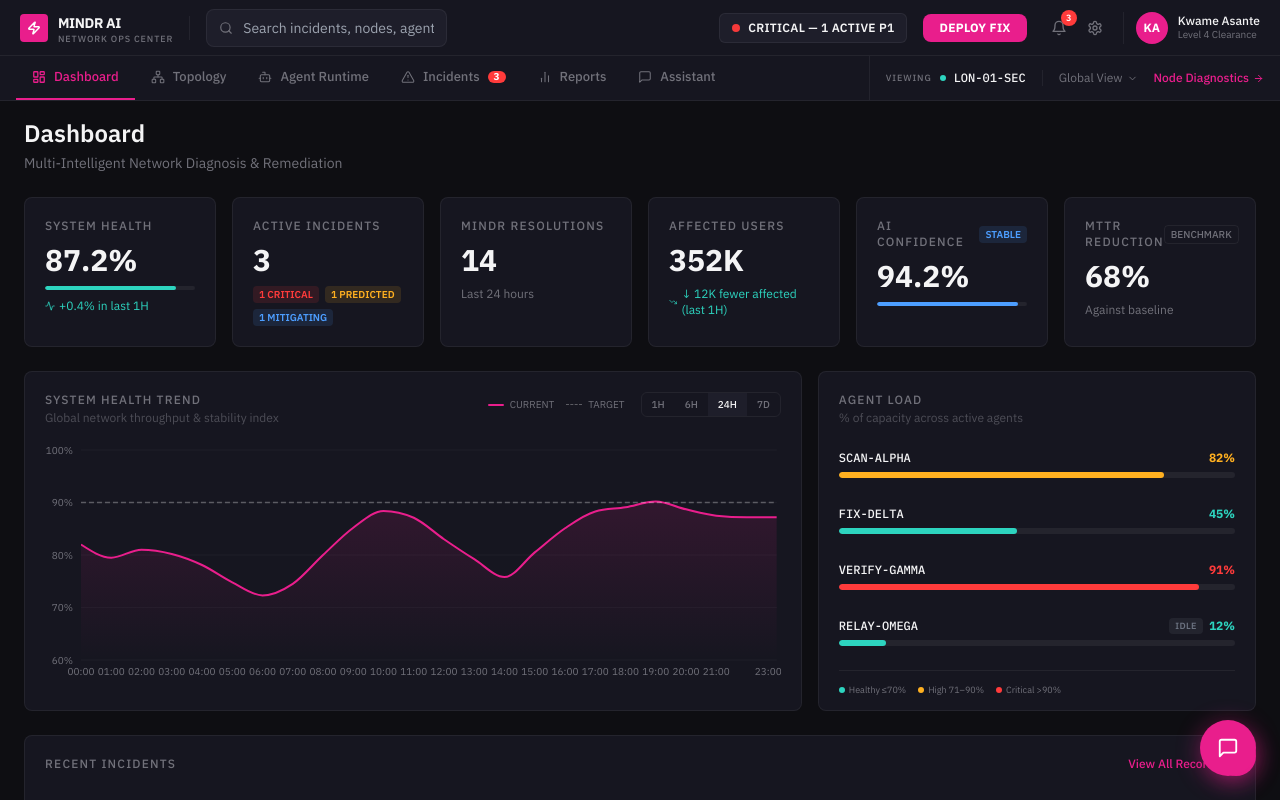
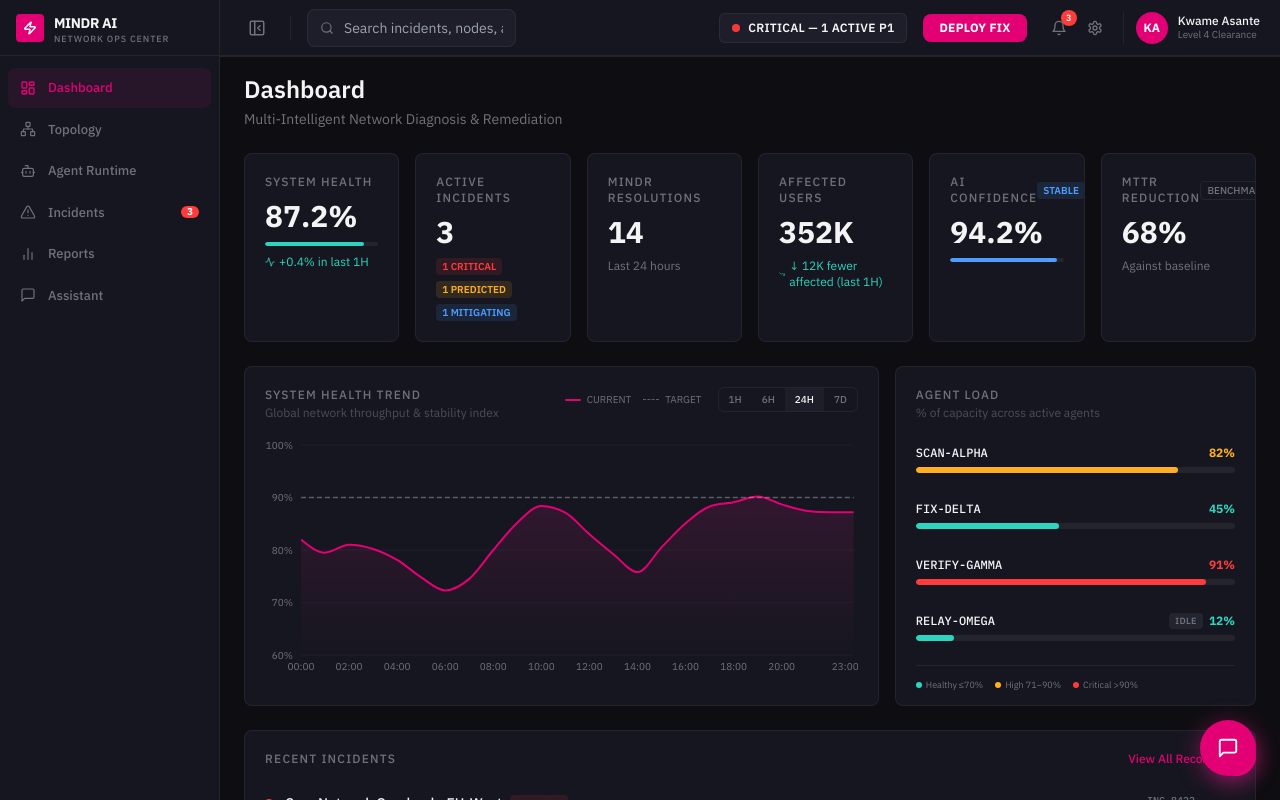
Before and after one commit to fiifisapp4245/mindr_react, a React (Vite) app: page /dashboard in a window 1280 px wide. Built offline with nearby package versions, Linux system fonts and the light colour scheme.

Commit message:
Changes: top navigation to sidebar navigation

```diff
--- a/src/components/layout/AppLayout.tsx
+++ b/src/components/layout/AppLayout.tsx
@@ -1,11 +1,21 @@
+import { useState } from "react";
 import { Outlet } from "react-router-dom";
 import { TopBar } from "./TopBar";
+import { Sidebar } from "./Sidebar";
 import { ChatBubble } from "../shared/ChatBubble";
 
 export function AppLayout() {
+  const [sidebarCollapsed, setSidebarCollapsed] = useState(false);
+
   return (
-    <div className="h-screen flex flex-col overflow-hidden" style={{ backgroundColor: "var(--color-bg-base)" }}>
-      <TopBar status="critical" />
+    <div className="h-screen flex overflow-hidden" style={{ backgroundColor: "var(--color-bg-base)" }}>
+      <Sidebar collapsed={sidebarCollapsed} />
+      <div className="flex-1 flex flex-col min-w-0">
+        <TopBar
+          status="critical"
+          sidebarCollapsed={sidebarCollapsed}
+          onToggleSidebar={() => setSidebarCollapsed((o) => !o)}
+        />
         <main className="flex-1 min-h-0 overflow-y-auto">
           <div className="w-full px-6 py-4">
             <Outlet />
@@ -13,5 +23,6 @@ export function AppLayout() {
         </main>
         <ChatBubble />
       </div>
+    </div>
   );
 }
--- /dev/null
+++ b/src/components/layout/Sidebar.tsx
@@ -0,0 +1,108 @@
+import { Link, useLocation } from "react-router-dom";
+import {
+  AlertTriangle,
+  BarChart2,
+  Bot,
+  LayoutDashboard,
+  MessageSquare,
+  Network,
+  Zap,
+} from "lucide-react";
+
+const NAV_ITEMS = [
+  { label: "Dashboard",     href: "/dashboard", icon: LayoutDashboard                  },
+  { label: "Topology",      href: "/topology",  icon: Network                           },
+  { label: "Agent Runtime", href: "/agents",    icon: Bot                               },
+  { label: "Incidents",     href: "/incidents", icon: AlertTriangle, badge: "3"         },
+  { label: "Reports",       href: "/reports",   icon: BarChart2                         },
+  { label: "Assistant",     href: "/assistant", icon: MessageSquare                     },
+];
+
+interface SidebarProps {
+  collapsed: boolean;
+}
+
+export function Sidebar({ collapsed }: SidebarProps) {
+  const location = useLocation();
+  const pathname = location.pathname;
+
+  return (
+    <aside
+      className="flex flex-col shrink-0 overflow-hidden"
+      style={{
+        width: collapsed ? 64 : 220,
+        transition: "width 0.25s ease",
+        backgroundColor: "var(--color-bg-card)",
+        borderRight: "1px solid var(--color-border)",
+        height: "100%",
+      }}
+    >
+      {/* Logo */}
+      <div
+        className="flex items-center gap-2.5 px-4 shrink-0 overflow-hidden"
+        style={{ height: 56, borderBottom: "1px solid var(--color-border)" }}
+      >
+        <div
+          className="w-7 h-7 rounded flex items-center justify-center shrink-0"
+          style={{ backgroundColor: "var(--color-brand)" }}
+        >
+          <Zap size={14} strokeWidth={2.5} color="#fff" />
+        </div>
+        {!collapsed && (
+          <div className="flex flex-col leading-none whitespace-nowrap">
+            <span className="text-sm font-bold tracking-tight" style={{ color: "var(--color-text-primary)" }}>
+              MINDR AI
+            </span>
+            <span
+              className="text-[9px] font-medium tracking-widest uppercase"
+              style={{ color: "var(--color-text-muted)", marginTop: 1 }}
+            >
+              Network Ops Center
+            </span>
+          </div>
+        )}
+      </div>
+
+      {/* Nav items */}
+      <nav className="flex-1 py-3 px-2 space-y-0.5 overflow-hidden">
+        {NAV_ITEMS.map(({ label, href, icon: Icon, badge }) => {
+          const isActive = pathname === href || pathname.startsWith(href + "/");
+          return (
+            <Link
+              key={href}
+              to={href}
+              title={collapsed ? label : undefined}
+              className="relative flex items-center gap-3 px-3 py-2.5 rounded-lg text-[13px] font-medium transition-colors whitespace-nowrap"
+              style={{
+                color: isActive ? "var(--color-brand)" : "var(--color-text-muted)",
+                backgroundColor: isActive ? "rgba(233,30,140,0.08)" : "transparent",
+              }}
+            >
+              <Icon size={16} strokeWidth={isActive ? 2.2 : 1.8} className="shrink-0" />
+              {!collapsed && <span className="flex-1">{label}</span>}
+              {badge && !collapsed && (
+                <span
+                  className="text-[10px] font-bold px-1.5 py-px rounded-full leading-none"
+                  style={{
+                    backgroundColor: "var(--color-critical)",
+                    color: "#fff",
+                    minWidth: 18,
+                    textAlign: "center",
+                  }}
+                >
+                  {badge}
+                </span>
+              )}
+              {badge && collapsed && (
+                <span
+                  className="absolute top-1.5 right-1.5 w-2 h-2 rounded-full"
+                  style={{ backgroundColor: "var(--color-critical)" }}
+                />
+              )}
+            </Link>
+          );
+        })}
+      </nav>
+    </aside>
+  );
+}
--- a/src/components/layout/TopBar.tsx
+++ b/src/components/layout/TopBar.tsx
@@ -1,21 +1,15 @@
 import { useEffect, useRef, useState } from "react";
-import { Link, useLocation, useNavigate } from "react-router-dom";
+import { Link, useNavigate } from "react-router-dom";
 import {
-  AlertTriangle,
-  ArrowRight,
-  BarChart2,
   Bell,
   BookOpen,
-  Bot,
   CheckCircle2,
-  ChevronDown,
   ChevronRight,
   FileText,
-  LayoutDashboard,
   LogOut,
-  MessageSquare,
   Moon,
-  Network,
+  PanelLeftClose,
+  PanelLeftOpen,
   Search,
   Settings,
   Shield,
@@ -32,15 +26,6 @@ import { Badge } from "../ui/badge";
 type SystemStatus = "operational" | "degraded" | "critical" | "outage";
 
 // ── Static data ───────────────────────────────────────────────────────────────
-
-const NAV_ITEMS = [
-  { label: "Dashboard",     href: "/dashboard", icon: LayoutDashboard                  },
-  { label: "Topology",      href: "/topology",  icon: Network                           },
-  { label: "Agent Runtime", href: "/agents",    icon: Bot                               },
-  { label: "Incidents",     href: "/incidents", icon: AlertTriangle, badge: "3"         },
-  { label: "Reports",       href: "/reports",   icon: BarChart2                         },
-  { label: "Assistant",     href: "/assistant", icon: MessageSquare                     },
-];
 
 const SEARCH_DATA = [
   { type: "incident", id: "INC-8422", label: "Core Network Overload — EU-West",     href: "/incidents" },
@@ -145,11 +130,13 @@ function GlobalStatusBadge({ status }: { status: SystemStatus }) {
 
 // ── TopBar ────────────────────────────────────────────────────────────────────
 
-interface TopBarProps { status?: SystemStatus; }
+interface TopBarProps {
+  status?: SystemStatus;
+  sidebarCollapsed?: boolean;
+  onToggleSidebar?: () => void;
+}
 
-export function TopBar({ status = "critical" }: TopBarProps) {
-  const location = useLocation();
-  const pathname = location.pathname;
+export function TopBar({ status = "critical", sidebarCollapsed = false, onToggleSidebar }: TopBarProps) {
   const navigate = useNavigate();
   const { theme, toggle: toggleTheme } = useTheme();
 
@@ -216,16 +203,18 @@ export function TopBar({ status = "critical" }: TopBarProps) {
           className="flex items-center gap-4 px-5 shrink-0"
           style={{ height: 56, borderBottom: "1px solid var(--color-border)" }}
         >
-          {/* Logo */}
-          <div className="flex items-center gap-2.5 shrink-0">
-            <div className="w-7 h-7 rounded flex items-center justify-center" style={{ backgroundColor: "var(--color-brand)" }}>
-              <Zap size={14} strokeWidth={2.5} color="#fff" />
-            </div>
-            <div className="flex flex-col leading-none">
-              <span className="text-sm font-bold tracking-tight" style={{ color: "var(--color-text-primary)" }}>MINDR AI</span>
-              <span className="text-[9px] font-medium tracking-widest uppercase" style={{ color: "var(--color-text-muted)", marginTop: 1 }}>Network Ops Center</span>
-            </div>
-          </div>
+          {/* ── Sidebar toggle ── */}
+          <button
+            onClick={onToggleSidebar}
+            className="p-2 rounded-lg hover:bg-white/5 transition-colors shrink-0"
+            title={sidebarCollapsed ? "Expand sidebar" : "Collapse sidebar"}
+            style={{ color: "var(--color-text-muted)" }}
+          >
+            {sidebarCollapsed
+              ? <PanelLeftOpen size={18} />
+              : <PanelLeftClose size={18} />
+            }
+          </button>
 
           <div className="w-px h-6 shrink-0" style={{ backgroundColor: "var(--color-border)" }} />
 
@@ -481,54 +470,6 @@ export function TopBar({ status = "critical" }: TopBarProps) {
           </div>
         </div>
 
-        {/* ── Row 2: Nav tabs ── */}
-        <div className="flex items-stretch px-4 gap-0" style={{ height: 44 }}>
-          <nav className="flex items-stretch gap-0">
-            {NAV_ITEMS.map(({ label, href, icon: Icon, badge }) => {
-              const isActive = pathname === href || pathname.startsWith(href + "/");
-              return (
-                <Link
-                  key={href}
-                  to={href}
-                  className="relative flex items-center gap-2 px-4 text-[13px] font-medium transition-colors shrink-0"
-                  style={{
-                    color: isActive ? "var(--color-brand)" : "var(--color-text-muted)",
-                    borderBottom: isActive ? "2px solid var(--color-brand)" : "2px solid transparent",
-                  }}
-                >
-                  <Icon size={14} strokeWidth={isActive ? 2.2 : 1.8} className="shrink-0" />
-                  <span>{label}</span>
-                  {badge && (
-                    <span
-                      className="text-[10px] font-bold px-1.5 py-px rounded-full leading-none"
-                      style={{ backgroundColor: "var(--color-critical)", color: "#fff", minWidth: 18, textAlign: "center" }}
-                    >
-                      {badge}
-                    </span>
-                  )}
-                </Link>
-              );
-            })}
-          </nav>
-
-          <div className="flex-1" />
-
-          {/* System Node panel */}
-          <div className="flex items-center gap-4 pl-4" style={{ borderLeft: "1px solid var(--color-border)" }}>
-            <div className="flex items-center gap-2 shrink-0">
-              <span className="text-[9px] font-medium uppercase tracking-widest" style={{ color: "var(--color-text-muted)" }}>Viewing</span>
-              <span className="w-1.5 h-1.5 rounded-full shrink-0" style={{ backgroundColor: "var(--color-resolved)" }} />
-              <span className="text-xs font-medium" style={{ color: "var(--color-text-primary)", fontFamily: "var(--font-mono)" }}>LON-01-SEC</span>
-            </div>
-            <div className="w-px h-4 shrink-0" style={{ backgroundColor: "var(--color-border)" }} />
-            <button className="flex items-center gap-1 text-xs transition-opacity hover:opacity-80 shrink-0" style={{ color: "var(--color-text-muted)" }}>
-              Global View <ChevronDown size={11} />
-            </button>
-            <Link to="/topology" className="flex items-center gap-1 text-xs font-medium transition-opacity hover:opacity-80 shrink-0" style={{ color: "var(--color-brand)" }}>
-              Node Diagnostics <ArrowRight size={11} />
-            </Link>
-          </div>
-        </div>
       </header>
 
       {/* ── Deploy Fix modal ──────────────────────────────────────────────────── */}
--- a/src/index.css
+++ b/src/index.css
@@ -6,7 +6,7 @@
   --color-bg-base: #0E0E12;
   --color-bg-card: #161620;
   --color-bg-elevated: #1E1E2A;
-  --color-brand: #E91E8C;
+  --color-brand: #e20074;
   --color-critical: #FF3B3B;
   --color-warning: #FFB020;
   --color-mitigating: #4D9EFF;
```
Lines whose indentation alone changed are shown as unchanged.
